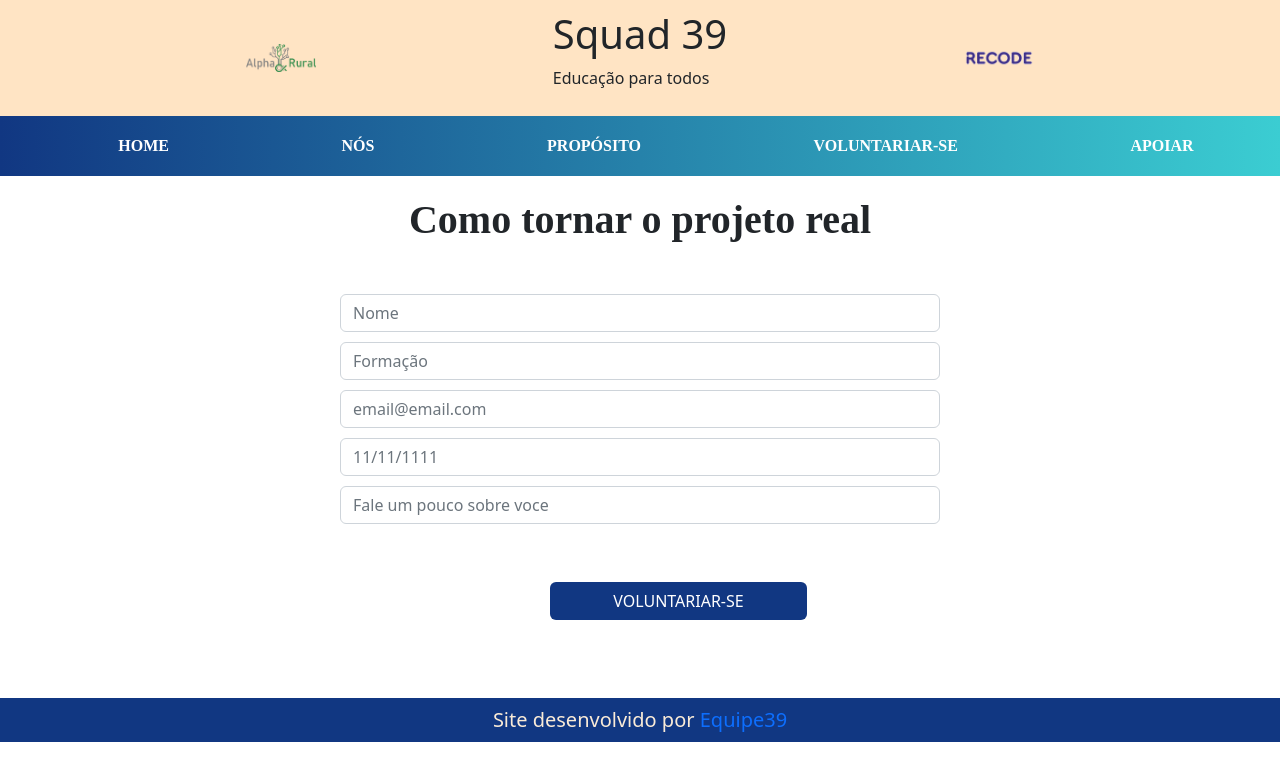
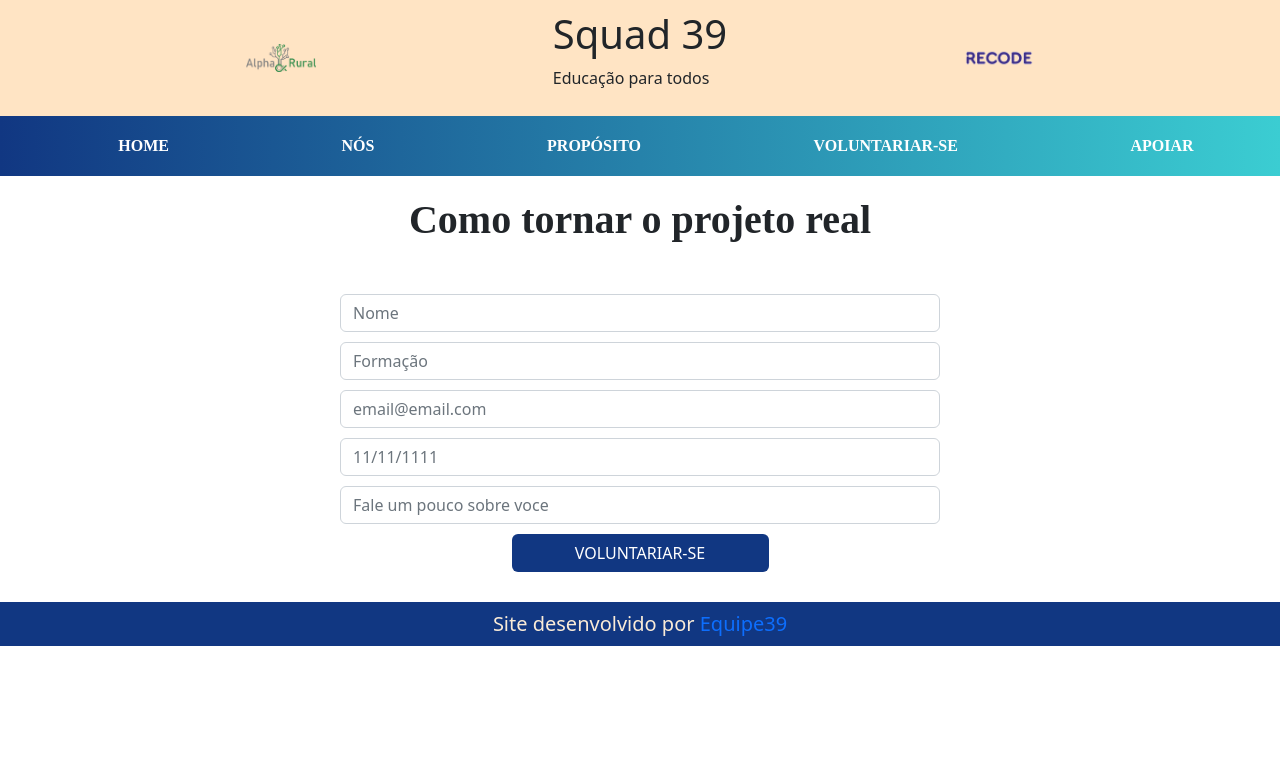
Before and after one commit to Squad39/EntregaFinalRecodePro, a React (Create React App) app: page /Apoiadores in a window 1280 px wide. Shown: the top 780 px of the page. Built offline with nearby package versions, Linux system fonts and the light colour scheme; no server answers.

Commit message:
frontend

```diff
--- a/src/App.jsx
+++ b/src/App.jsx
@@ -12,6 +12,7 @@ import Footer from './Layout/Footer';
 import Header from './Layout/Header';
 
 export default()=>{
+
     return(
         /* Em vez de encapsular tudo dentro de uma div, os elementos serão encapsulados dentro de uma div Router e as referencias dos Links dentro da Routes. */
         /* E cada elemento dentro de seu proximo route, sua rota */
--- a/src/page/Apoiadores.jsx
+++ b/src/page/Apoiadores.jsx
@@ -1,15 +1,31 @@
+import { useState } from 'react';
+import { useEffect } from 'react';
 
 export default ()=>{
+
+    //UseState
+    //const [btnCadastrar, setBtnCasdastrar] = useState(true);
+    const [produtos, setProdutos] = useState([]);
+
+    //UseEffect
+    useEffect(()=>{
+        fetch("http://169.57.196.58/Apoiadores")
+        .then(retorno => retorno.json())
+        .then(retorno_convertido => setProdutos(retorno_convertido));
+    }, []
+    );
+
     return(
+
         <>
             <h1 style={{textAlign:'center', fontFamily:'Arial-Narrow', fontWeight:'700', padding:'20px'}}>Como tornar o projeto real</h1>
-           <form action="" style={{width:'600px', margin:'30px auto'}}>
+           <form action="" style={{width:'600px', margin:'30px auto', textAlign:'center'}}>
                 <input type="text" placeholder="Nome" className="form-control" style={{marginBottom:'10px'}}/>
                 <input type="text" placeholder="Formação" className="form-control" style={{marginBottom:'10px'}}/>
                 <input type="text" placeholder="email@email.com" className="form-control" style={{marginBottom:'10px'}}/>
                 <input type="text" placeholder="11/11/1111" className="form-control" style={{marginBottom:'10px'}}/>
                 <input type="text" placeholder="Fale um pouco sobre voce" className="form-control" style={{marginBottom:'10px'}}/>
-                <input type="text" value="VOLUNTARIAR-SE" className="btn" style={{margin: '8% 35%',color: `white`, backgroundColor: `rgb(17, 55, 130)`}}/>
+                <input type="text" value="VOLUNTARIAR-SE" className="btn" style={{/* margin: '8% 35%', */color: `white`, backgroundColor: `rgb(17, 55, 130)`}}/>
            </form>
 
         </>
```
